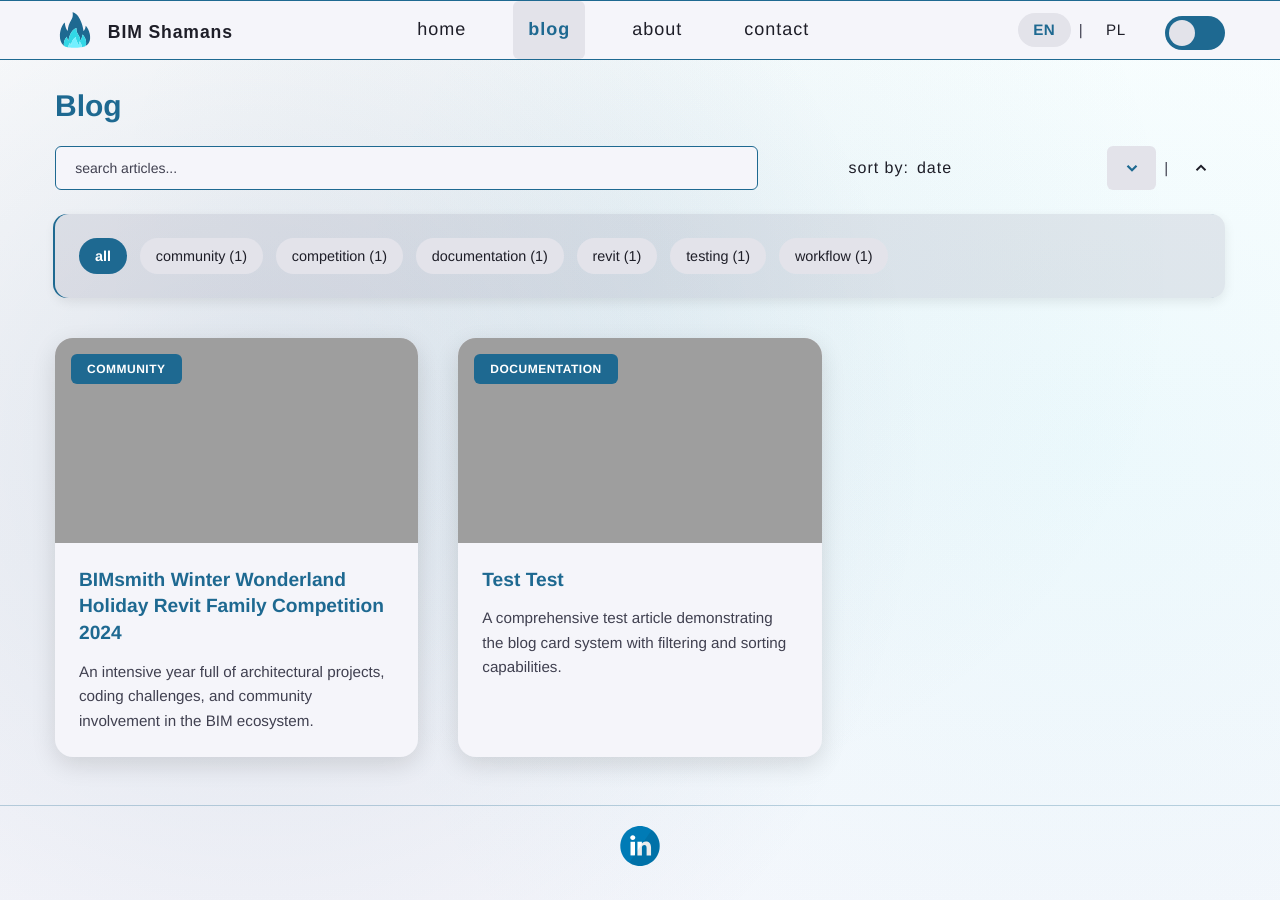
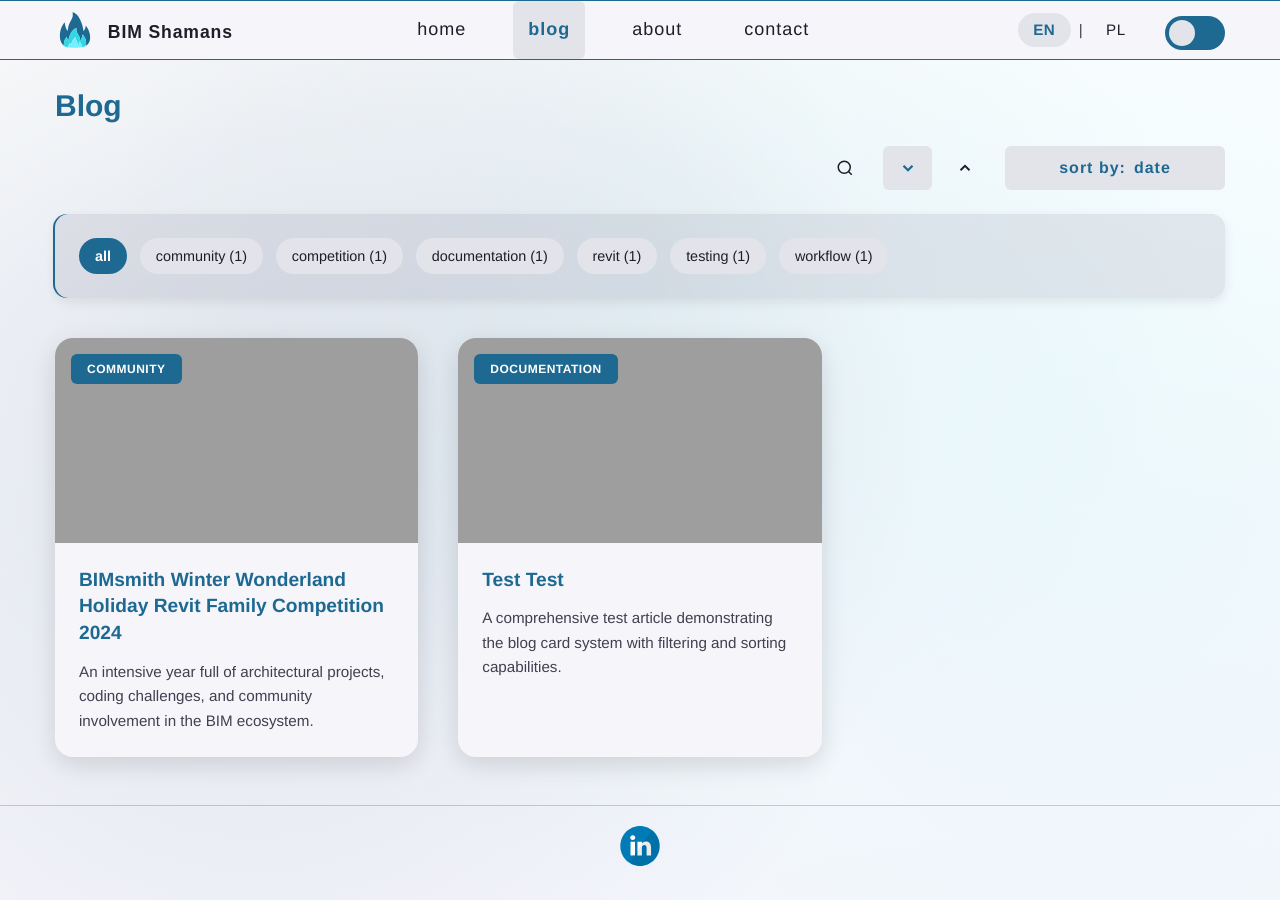
Before and after one commit to W7k-J/BimShamans, a Jekyll site: the page built from en/blog.md, in a window 1280 px wide. Built offline with Jekyll 4.4.1, drawn with Linux system fonts in a browser that asks for light colours; some web fonts are replaced.

Commit message:
Search bar + interface

```diff
--- a/_layouts/default.html
+++ b/_layouts/default.html
@@ -58,6 +58,7 @@
     <script src="{{ site.baseurl }}/assets/theme-switcher.js"></script>
     <script src="{{ site.baseurl }}/assets/language-EN-PL-switcher.js" defer></script>
     <script src="{{ site.baseurl }}/assets/buttons-collapsible-content.js" defer></script>
+    <script src="{{ site.baseurl }}/assets/universal-search-bar.js" defer></script>
     <script src="{{ site.baseurl }}/assets/hero-glitch.js" defer></script>
     <script src="{{ site.baseurl }}/assets/hero-circuit.js" defer></script>
     <script src="{{ site.baseurl }}/assets/feature-cards.js" defer></script>
--- a/_sass/_blog-cards.scss
+++ b/_sass/_blog-cards.scss
@@ -6,7 +6,7 @@
   margin: 3rem 0;
 }
 
-// Controls section (search bar + sort controls) - horizontal layout with golden ratio
+// Controls section (search bar + sort controls) - horizontal layout
 .blog__controls {
   display: flex;
   flex-direction: column;
@@ -17,13 +17,13 @@
 
   @media screen and (min-width: 1024px) {
     flex-direction: row;
-    gap: 2rem;
-    align-items: flex-end;
+    gap: 1rem; // Same gap as between buttons for visual consistency
+    align-items: center; // Center all items vertically
     width: 100%;
   }
 }
 
-// Search bar container (Golden Ratio: ~61.8%)
+// Search bar container - grows to fill available space
 .blog__search-group {
   display: flex;
   flex-direction: column;
@@ -142,18 +142,19 @@
   position: relative;
   display: flex;
   align-items: center;
-  margin-right: auto;
+  margin-left: auto; // Push to the right side
+  flex-shrink: 0;
 
   .blog__sort-button {
     position: relative;
     background: transparent;
     border: none;
-    color: var(--firstGray-color);
+    color: var(--firstBlue-color);
     cursor: pointer;
     font-family: inherit;
     font-size: 1rem;
     line-height: 1.4;
-    font-weight: 300;
+    font-weight: 600;
     letter-spacing: 1px;
     padding: 0 $nav-padding-x;
     text-transform: lowercase;
@@ -177,7 +178,7 @@
       background-color: var(--forthGray-color);
       border-radius: $radius-small;
       z-index: -1;
-      transform: scaleY(0);
+      transform: scaleY(1);
       transform-origin: center;
       transition: transform 0.35s ease-out;
     }
@@ -275,7 +276,7 @@
   align-items: center;
   gap: 0.5rem;
   font-size: 0.95rem;
-  margin-left: auto;
+  flex-shrink: 0;
 
   span {
     color: var(--secondGray-color);
@@ -657,6 +658,177 @@
   font-weight: bold;
 }
 
+//
+// UNIVERSAL SEARCH BAR COMPONENT
+// Expandable search bar with icon toggle (inspired by codepen.io/nikhil/pen/kKLvXm)
+//
+
+.searchbar {
+  position: relative;
+  display: flex;
+  align-items: center;
+  height: 44px;
+  flex: 1; // Grow to fill available space
+  flex-shrink: 1;
+  min-width: 44px; // Icon-only width initially
+
+  &__form {
+    position: relative;
+    width: 100%;
+    height: 100%;
+    display: flex;
+    align-items: center;
+    margin: 0;
+    padding: 0;
+    border: none;
+    overflow: hidden;
+    transition: width $transition-base ease;
+  }
+
+  // Input field - Hidden by default, shown when .searchbar--open is active
+  &__input {
+    position: absolute;
+    top: 0;
+    left: 0; // Expand to the left
+    border: 1px solid transparent;
+    outline: none;
+    background-color: var(--forthGray-color);
+    color: var(--firstGray-color);
+    width: 100%;
+    height: 100%;
+    margin: 0;
+    padding: 0 12px 0 12px;
+    font-family: inherit;
+    font-size: 1rem;
+    line-height: 1.4;
+    border-radius: $radius-small;
+    transition: all $transition-base ease;
+    opacity: 0; // Hidden by default - only icon visible
+    z-index: 5; // Above icon button
+    cursor: pointer; // Clickable even when hidden
+
+    // Placeholder styling
+    &::placeholder {
+      color: var(--secondGray-color);
+      font-size: 0.875rem;
+    }
+
+    // On hover: border appears
+    &:hover {
+      border: 1px solid var(--firstBlue-color);
+    }
+
+    // On focus: border and shadow
+    &:focus {
+      outline: none;
+      border: 1px solid var(--firstBlue-color);
+      box-shadow: 0 0 0 3px rgba(50, 215, 230, 0.1);
+    }
+  }
+
+  // Icon button
+  &__icon {
+    position: absolute;
+    right: 0;
+    top: 0;
+    width: 44px;
+    height: 44px;
+    display: flex;
+    align-items: center;
+    justify-content: center;
+    background: transparent;
+    border: none;
+    border-radius: $radius-small;
+    color: var(--firstGray-color);
+    cursor: pointer;
+    flex-shrink: 0;
+    font: inherit;
+    padding: 0;
+    transition: color 0.4s ease, background-color 0.4s ease, border-color 0.4s ease;
+    z-index: 10;
+
+    svg {
+      width: 18px;
+      height: 18px;
+      stroke: currentColor;
+      stroke-width: 2;
+      fill: none;
+    }
+
+    // Hover state (matches direction button)
+    &:hover {
+      color: var(--firstBlue-color);
+      background-color: var(--forthGray-color);
+    }
+
+    // Focus state
+    &:focus-visible {
+      outline: none;
+      border: 1px solid var(--firstBlue-color);
+      background-color: var(--forthGray-color);
+    }
+
+    // Active/Open state (matches direction button active)
+    &[aria-expanded="true"] {
+      color: var(--firstBlue-color);
+      background-color: var(--forthGray-color);
+      font-weight: 600;
+
+      svg {
+        stroke-width: 2.5;
+      }
+    }
+  }
+
+  // Expanded state: show input, adjust width
+  &--open {
+    .searchbar__input {
+      opacity: 1; // Show input
+      border: 1px solid var(--firstBlue-color);
+    }
+
+    .searchbar__icon {
+      color: var(--firstBlue-color);
+      background-color: var(--forthGray-color);
+
+      svg {
+        stroke-width: 2.5;
+      }
+    }
+  }
+
+  // Blog-specific variant
+  &--blog {
+    // Inherits all universal styles
+  }
+}
+
+// Responsive: on smaller screens, searchbar takes full width when open
+@media screen and (max-width: 768px) {
+  .searchbar--open {
+    .searchbar__form {
+      width: 100%;
+      position: absolute;
+      right: 0;
+      top: 100%;
+      margin-top: 0.5rem;
+      z-index: 1001;
+      min-width: 250px;
+    }
+  }
+}
+
+// Reduced motion support
+@media (prefers-reduced-motion: reduce) {
+  .searchbar {
+    &__form,
+    &__input,
+    &__icon {
+      transition: none;
+    }
+  }
+}
+
 // Blog card label hover state
 .blog-card__label:hover .blog-card__main {
   font-weight: bold;
--- a/assets/blog-filter.js
+++ b/assets/blog-filter.js
@@ -288,11 +288,23 @@ class BlogManager {
       }
     });
 
-    // Search input with debounce
-    const searchInput = document.getElementById('blog-search-input');
-    if (searchInput) {
+    // Search input with debounce (supports both old and new search bar)
+    const legacySearchInput = document.getElementById('blog-search-input');
+    if (legacySearchInput) {
       let searchTimeout;
-      searchInput.addEventListener('input', (e) => {
+      legacySearchInput.addEventListener('input', (e) => {
+        clearTimeout(searchTimeout);
+        searchTimeout = setTimeout(() => {
+          this.search(e.target.value);
+        }, 300);
+      });
+    }
+
+    // New universal search bar integration
+    const newSearchInput = document.querySelector('.searchbar--blog .searchbar__input');
+    if (newSearchInput) {
+      let searchTimeout;
+      newSearchInput.addEventListener('input', (e) => {
         clearTimeout(searchTimeout);
         searchTimeout = setTimeout(() => {
           this.search(e.target.value);
--- /dev/null
+++ b/assets/universal-search-bar.js
@@ -0,0 +1,204 @@
+/**
+ * Universal Search Bar Component
+ * Expandable search bar with icon toggle
+ * Can be reused across multiple pages with different data sources
+ *
+ * Usage:
+ * <div class="searchbar searchbar--{variant}" data-searchbar="{identifier}">
+ *   <form class="searchbar__form" role="search">
+ *     <input type="search" class="searchbar__input" placeholder="Search...">
+ *     <button type="button" class="searchbar__icon" aria-label="Toggle search" aria-expanded="false">
+ *       <svg><!-- magnifying glass icon --></svg>
+ *     </button>
+ *   </form>
+ * </div>
+ */
+
+class UniversalSearchBar {
+  constructor(element, options = {}) {
+    this.container = element;
+    this.options = options;
+    this.isOpen = false;
+
+    // Get elements
+    this.form = this.container.querySelector('.searchbar__form');
+    this.input = this.container.querySelector('.searchbar__input');
+    this.icon = this.container.querySelector('.searchbar__icon');
+
+    // Validate required elements
+    if (!this.form || !this.input || !this.icon) {
+      console.warn('UniversalSearchBar: Missing required elements', { form: this.form, input: this.input, icon: this.icon });
+      return;
+    }
+
+    // Callback for search input (optional - can be overridden)
+    this.onSearch = options.onSearch || ((value) => {});
+    this.onOpen = options.onOpen || (() => {});
+    this.onClose = options.onClose || (() => {});
+
+    this.init();
+  }
+
+  init() {
+    this.attachListeners();
+  }
+
+  /**
+   * Attach event listeners
+   */
+  attachListeners() {
+    // Icon button click - toggle expand/collapse
+    this.icon.addEventListener('click', (e) => {
+      e.preventDefault();
+      e.stopPropagation();
+      this.toggle();
+    });
+
+    // Input click - if already open, don't do anything (already focused)
+    this.input.addEventListener('click', (e) => {
+      e.stopPropagation();
+      if (!this.isOpen) {
+        this.open();
+      }
+    });
+
+    // Input focus - ensure searchbar is open
+    this.input.addEventListener('focus', () => {
+      if (!this.isOpen) {
+        this.open();
+      }
+    });
+
+    // Input blur - close if empty
+    this.input.addEventListener('blur', () => {
+      if (this.isOpen && !this.input.value.trim()) {
+        setTimeout(() => {
+          this.close();
+        }, 100);
+      }
+    });
+
+    // Input change - fire search callback with debounce
+    let searchTimeout;
+    this.input.addEventListener('input', (e) => {
+      clearTimeout(searchTimeout);
+      searchTimeout = setTimeout(() => {
+        this.onSearch(e.target.value);
+      }, 300);
+    });
+
+    // Document click - close if click outside
+    document.addEventListener('click', (e) => {
+      if (!this.container.contains(e.target) && this.isOpen) {
+        this.close();
+      }
+    });
+
+    // Prevent mouseup event from propagating (allows form submission)
+    this.form.addEventListener('mouseup', (e) => {
+      e.stopPropagation();
+    });
+
+    this.container.addEventListener('mouseup', (e) => {
+      e.stopPropagation();
+    });
+  }
+
+  /**
+   * Toggle searchbar open/close
+   */
+  toggle() {
+    if (this.isOpen) {
+      this.close();
+    } else {
+      this.open();
+    }
+  }
+
+  /**
+   * Open searchbar
+   */
+  open() {
+    this.isOpen = true;
+    this.container.classList.add('searchbar--open');
+    this.icon.setAttribute('aria-expanded', 'true');
+    // Delay focus to allow CSS transition to complete
+    setTimeout(() => {
+      this.input.focus();
+    }, 50);
+    this.onOpen();
+  }
+
+  /**
+   * Close searchbar
+   */
+  close() {
+    const inputValue = this.input.value.trim();
+
+    // Only close if input is empty
+    if (inputValue.length === 0) {
+      this.isOpen = false;
+      this.container.classList.remove('searchbar--open');
+      this.icon.setAttribute('aria-expanded', 'false');
+      this.input.blur();
+      this.onClose();
+    }
+    // If input has value, keep open so user can see their query
+  }
+
+  /**
+   * Set search value programmatically
+   */
+  setValue(value) {
+    this.input.value = value;
+    this.input.dispatchEvent(new Event('input', { bubbles: true }));
+  }
+
+  /**
+   * Clear search value
+   */
+  clear() {
+    this.input.value = '';
+    this.input.dispatchEvent(new Event('input', { bubbles: true }));
+  }
+
+  /**
+   * Get current search value
+   */
+  getValue() {
+    return this.input.value.trim();
+  }
+
+  /**
+   * Destroy instance
+   */
+  destroy() {
+    // Cleanup listeners - since we use addEventListener, they'll persist
+    // For full cleanup, would need to store references
+    this.container.classList.remove('searchbar--open');
+  }
+}
+
+/**
+ * Auto-initialize all searchbars on page
+ */
+document.addEventListener('DOMContentLoaded', () => {
+  const searchbars = document.querySelectorAll('[class*="searchbar"]');
+
+  searchbars.forEach(element => {
+    const dataAttr = element.getAttribute('data-searchbar');
+    const instance = new UniversalSearchBar(element);
+
+    // Store instance on element for later access if needed
+    if (dataAttr) {
+      window[`searchbar_${dataAttr}`] = instance;
+    }
+  });
+});
+
+/**
+ * Export for use in other modules if using ES6 modules
+ */
+if (typeof module !== 'undefined' && module.exports) {
+  module.exports = UniversalSearchBar;
+}
--- a/en/blog.md
+++ b/en/blog.md
@@ -11,66 +11,73 @@ excerpt: "Insights, methodologies, and best practices in BIM coordination"
 
   <h1>Blog</h1>
 
-  <!-- Control Panel: Search Bar & Sort Controls (Full Width Horizontal) -->
+  <!-- Control Panel: Search, Direction, & Sort (Full Width Horizontal) -->
   <div class="blog__controls">
 
-    <!-- Search Bar (Golden Ratio: ~61.8%) -->
-    <div class="blog__search-group">
-      <input
-        type="search"
-        id="blog-search-input"
-        class="blog__search-input"
-        placeholder="search articles..."
-        aria-label="Search articles"
-      >
+    <!-- Expandable Search Bar (Universal Component) -->
+    <div class="searchbar searchbar--blog" data-searchbar="blog">
+      <form class="searchbar__form" role="search" aria-label="Search articles">
+        <input
+          type="search"
+          class="searchbar__input"
+          placeholder="search articles..."
+          aria-label="Search articles"
+        >
+        <button
+          type="button"
+          class="searchbar__icon"
+          title="Toggle search"
+          aria-label="Toggle search"
+          aria-expanded="false"
+        >
+          <svg viewBox="0 0 24 24" width="18" height="18" fill="none" stroke="currentColor" stroke-width="2">
+            <circle cx="11" cy="11" r="8"></circle>
+            <polyline points="21 21 16.65 16.65"></polyline>
+          </svg>
+        </button>
+      </form>
     </div>
 
-    <!-- Sort Controls (Golden Ratio: ~38.2%) -->
-    <div class="blog__sort-container">
+    <!-- Direction Toggle (Ascending/Descending) -->
+    <div class="blog__direction-toggle" role="group" aria-label="Sort direction">
+      <button
+        class="blog__direction-btn blog__direction-btn--desc"
+        data-direction="desc"
+        title="Sort descending (newest first)"
+        aria-pressed="true"
+      >
+        <svg viewBox="0 0 24 24" width="18" height="18" fill="none" stroke="currentColor" stroke-width="2">
+          <polyline points="6 9 12 15 18 9"></polyline>
+        </svg>
+      </button>
+      <button
+        class="blog__direction-btn blog__direction-btn--asc"
+        data-direction="asc"
+        title="Sort ascending (oldest first)"
+        aria-pressed="false"
+      >
+        <svg viewBox="0 0 24 24" width="18" height="18" fill="none" stroke="currentColor" stroke-width="2">
+          <polyline points="18 15 12 9 6 15"></polyline>
+        </svg>
+      </button>
+    </div>
 
-      <!-- Sort By Dropdown (like "about" menu) -->
-      <div class="blog__sort-wrapper">
-        <button
-          class="blog__sort-button"
-          id="sort-button"
-          role="button"
-          onclick="return false"
-          aria-label="Sort by options"
-        >
-          sort by: <span id="sort-label">date</span>
-        </button>
-        <div class="blog__sort-menu">
-          <button class="blog__sort-option" data-sort="date">date</button>
-          <button class="blog__sort-option" data-sort="title">title</button>
-          <button class="blog__sort-option" data-sort="author">author</button>
-        </div>
+    <!-- Sort By Dropdown -->
+    <div class="blog__sort-wrapper">
+      <button
+        class="blog__sort-button"
+        id="sort-button"
+        role="button"
+        onclick="return false"
+        aria-label="Sort by options"
+      >
+        sort by: <span id="sort-label">date</span>
+      </button>
+      <div class="blog__sort-menu">
+        <button class="blog__sort-option" data-sort="date">date</button>
+        <button class="blog__sort-option" data-sort="title">title</button>
+        <button class="blog__sort-option" data-sort="author">author</button>
       </div>
-
-      <!-- Direction Toggle (Ascending/Descending) -->
-      <div class="blog__direction-toggle" role="group" aria-label="Sort direction">
-        <button
-          class="blog__direction-btn blog__direction-btn--desc"
-          data-direction="desc"
-          title="Sort descending (newest first)"
-          aria-pressed="true"
-        >
-          <svg viewBox="0 0 24 24" width="18" height="18" fill="none" stroke="currentColor" stroke-width="2">
-            <polyline points="6 9 12 15 18 9"></polyline>
-          </svg>
-        </button>
-        <span aria-hidden="true">|</span>
-        <button
-          class="blog__direction-btn blog__direction-btn--asc"
-          data-direction="asc"
-          title="Sort ascending (oldest first)"
-          aria-pressed="false"
-        >
-          <svg viewBox="0 0 24 24" width="18" height="18" fill="none" stroke="currentColor" stroke-width="2">
-            <polyline points="18 15 12 9 6 15"></polyline>
-          </svg>
-        </button>
-      </div>
-
     </div>
 
   </div>
```
Also changed, not shown: pl/blog.md (+62 -59 lines).
